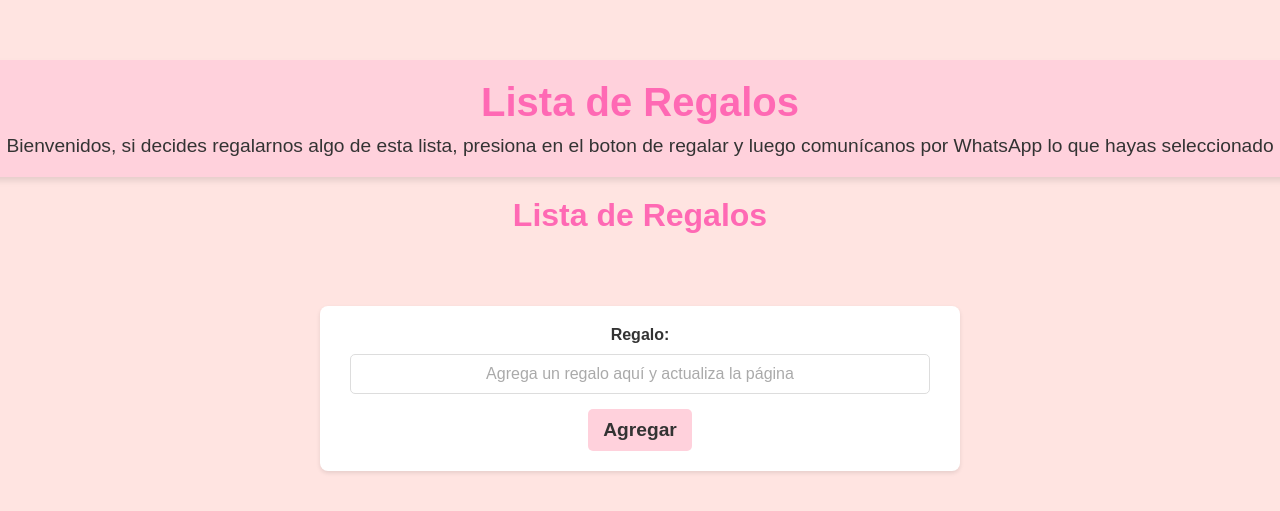
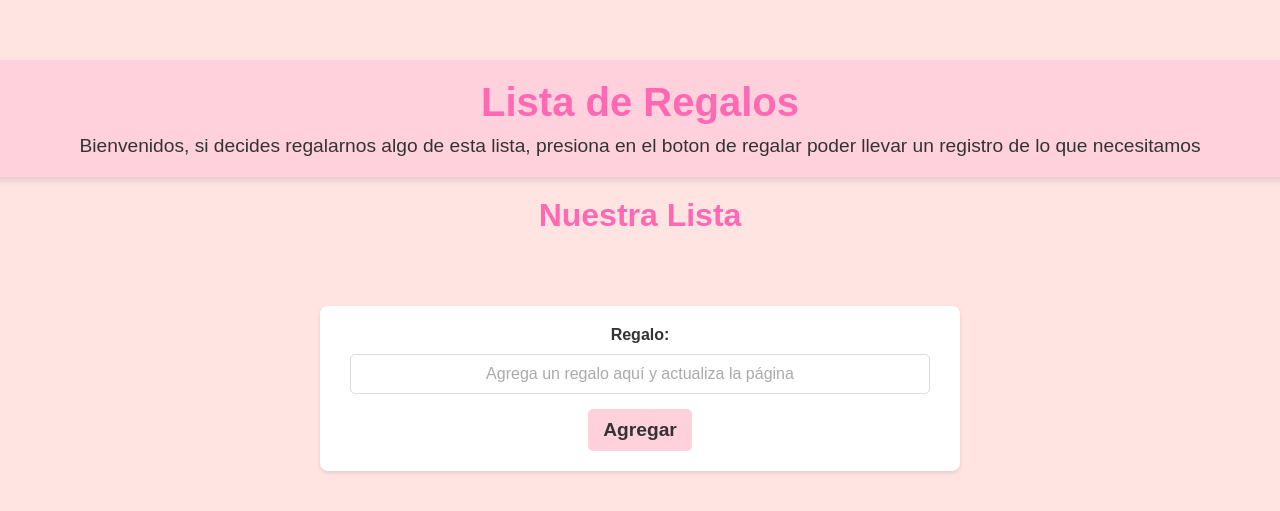
Before and after one commit to MaximilianoGiovine/giftlist, a website built with webpack: page frontend/index.html in a window 1280 px wide. Shown: the part 125-636 px from the top of the page. Built offline with nearby package versions, Linux system fonts and the light colour scheme; no server answers.

Commit message:
Add files via upload

```diff
--- a/frontend/index.html
+++ b/frontend/index.html
@@ -9,9 +9,9 @@
 <body>
     <header>
         <h1>Lista de Regalos</h1>
-        <h2>Bienvenidos, si decides regalarnos algo de esta lista, presiona en el boton de regalar y luego comunícanos por WhatsApp lo que hayas seleccionado</h2>
+        <h2>Bienvenidos, si decides regalarnos algo de esta lista, presiona en el boton de regalar poder llevar un registro de lo que necesitamos</h2>
     </header>
-    <h1>Lista de Regalos</h1>
+    <h1>Nuestra Lista</h1>
     <ul id="gift-list"><!-- La lista de regalos se generará aquí mediante JavaScript --></ul>
 
     <form id="add-gift-form" onsubmit="addGift(event)">
```
